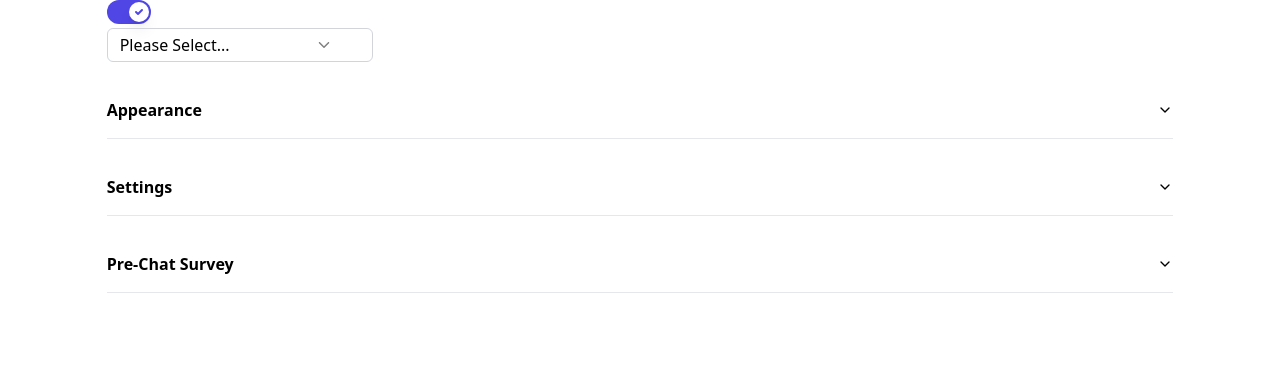
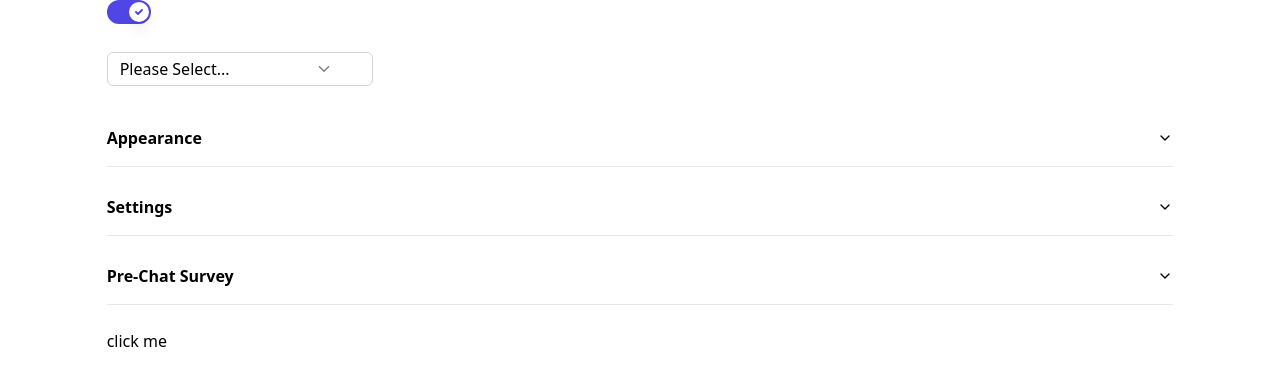
Before and after one commit to Rubai-Rahman/shadcn-storybook, a Next.js app: page / in a window 1280 px wide. Shown: the top 386 px of the page. Built offline with nearby package versions, Linux system fonts and the light colour scheme.

Commit message:
modal is in progress

```diff
--- a/package.json
+++ b/package.json
@@ -11,6 +11,7 @@
   "dependencies": {
     "@radix-ui/react-accordion": "^1.1.2",
     "@radix-ui/react-dialog": "^1.0.4",
+    "@radix-ui/react-label": "^2.0.2",
     "@radix-ui/react-popover": "^1.0.6",
     "@radix-ui/react-slot": "^1.0.2",
     "@radix-ui/react-switch": "^1.0.3",
--- a/src/components/CustomDisclosure.tsx
+++ b/src/components/CustomDisclosure.tsx
@@ -6,7 +6,6 @@ import {
   AccordionTrigger,
 } from "./ui/accordion";
 import Image from "next/image";
-import { BsChevronDown } from "react-icons/bs";
 
 const CustomDisclosure = ({
   title,
--- /dev/null
+++ b/src/components/Modal.tsx
@@ -0,0 +1,21 @@
+import React, { ReactElement } from "react";
+import { Dialog, DialogContent, DialogTrigger } from "./ui/dialog";
+
+const Modal = ({
+  content,
+  children,
+}: {
+  content: ReactElement;
+  children: ReactElement;
+}) => {
+  return (
+    <Dialog>
+      <DialogTrigger asChild className="cursor-pointer">
+        {content}
+      </DialogTrigger>
+      <DialogContent className={`max-w-[425px]`}>{children}</DialogContent>
+    </Dialog>
+  );
+};
+
+export default Modal;
--- a/src/components/ui/dialog.tsx
+++ b/src/components/ui/dialog.tsx
@@ -23,7 +23,7 @@ const DialogOverlay = React.forwardRef<
   <DialogPrimitive.Overlay
     ref={ref}
     className={cn(
-      "fixed inset-0 z-50 bg-white/80 backdrop-blur-sm data-[state=open]:animate-in data-[state=closed]:animate-out data-[state=closed]:fade-out-0 data-[state=open]:fade-in-0 dark:bg-slate-950/80",
+      "fixed inset-0 z-50 bg-black bg-opacity-25 data-[state=open]:animate-in data-[state=closed]:animate-out data-[state=closed]:fade-out-0 data-[state=open]:fade-in-0 ",
       className
     )}
     {...props}
--- /dev/null
+++ b/src/components/ui/input.tsx
@@ -0,0 +1,25 @@
+import * as React from "react";
+
+import { cn } from "../../lib/utils";
+
+export interface InputProps
+  extends React.InputHTMLAttributes<HTMLInputElement> {}
+
+const Input = React.forwardRef<HTMLInputElement, InputProps>(
+  ({ className, type, ...props }, ref) => {
+    return (
+      <input
+        type={type}
+        className={cn(
+          "flex h-10 w-full rounded-md border border-slate-200 border-slate-200 bg-white px-3 py-2 text-sm ring-offset-white file:border-0 file:bg-transparent file:text-sm file:font-medium placeholder:text-slate-500 focus-visible:outline-none focus-visible:ring-2 focus-visible:ring-slate-950 focus-visible:ring-offset-2 disabled:cursor-not-allowed disabled:opacity-50 dark:border-slate-800 dark:border-slate-800 dark:bg-slate-950 dark:ring-offset-slate-950 dark:placeholder:text-slate-400 dark:focus-visible:ring-slate-300",
+          className
+        )}
+        ref={ref}
+        {...props}
+      />
+    );
+  }
+);
+Input.displayName = "Input";
+
+export { Input };
--- /dev/null
+++ b/src/components/ui/label.tsx
@@ -0,0 +1,24 @@
+import * as React from "react";
+import * as LabelPrimitive from "@radix-ui/react-label";
+import { cva, type VariantProps } from "class-variance-authority";
+
+import { cn } from "../../lib/utils";
+
+const labelVariants = cva(
+  "text-sm font-medium leading-none peer-disabled:cursor-not-allowed peer-disabled:opacity-70"
+);
+
+const Label = React.forwardRef<
+  React.ElementRef<typeof LabelPrimitive.Root>,
+  React.ComponentPropsWithoutRef<typeof LabelPrimitive.Root> &
+    VariantProps<typeof labelVariants>
+>(({ className, ...props }, ref) => (
+  <LabelPrimitive.Root
+    ref={ref}
+    className={cn(labelVariants(), className)}
+    {...props}
+  />
+));
+Label.displayName = LabelPrimitive.Root.displayName;
+
+export { Label };
--- a/src/pages/index.tsx
+++ b/src/pages/index.tsx
@@ -6,6 +6,7 @@ import { FaPlus } from "react-icons/fa";
 import { AiOutlineCheck } from "react-icons/ai";
 import { ImAttachment } from "react-icons/im";
 import { BsEmojiSmileFill } from "react-icons/bs";
+import Modal from "@/components/Modal";
 
 const data = [
   {
@@ -38,12 +39,12 @@ export default function Home() {
   };
 
   return (
-    <div className="w-10/12 mx-auto">
+    <div className="w-10/12 mx-auto flex flex-col gap-y-6">
       <CustomToggle checked={checked} handler={handleChecked} />
 
       <CustomListbox data={data} />
 
-      <div className="my-5">
+      <div className="flex flex-col gap-y-3">
         <CustomDisclosure
           title="Appearance"
           buttonClass=" flex justify-between"
@@ -100,9 +101,7 @@ export default function Home() {
             </div>
           </div>
         </CustomDisclosure>
-      </div>
 
-      <div className="my-5">
         <CustomDisclosure
           title="Settings"
           buttonClass=" flex justify-between"
@@ -160,9 +159,7 @@ export default function Home() {
             </div>
           </div>
         </CustomDisclosure>
-      </div>
 
-      <div className="my-5">
         <CustomDisclosure
           title="Pre-Chat Survey"
           buttonClass=" flex justify-between"
@@ -236,6 +233,10 @@ export default function Home() {
           </div>
         </CustomDisclosure>
       </div>
+
+      <Modal content={<p>click me</p>}>
+        <p>hi</p>
+      </Modal>
     </div>
   );
 }
```
Also changed, not shown: 1 other file (tests, documents, lock files or other folders).
